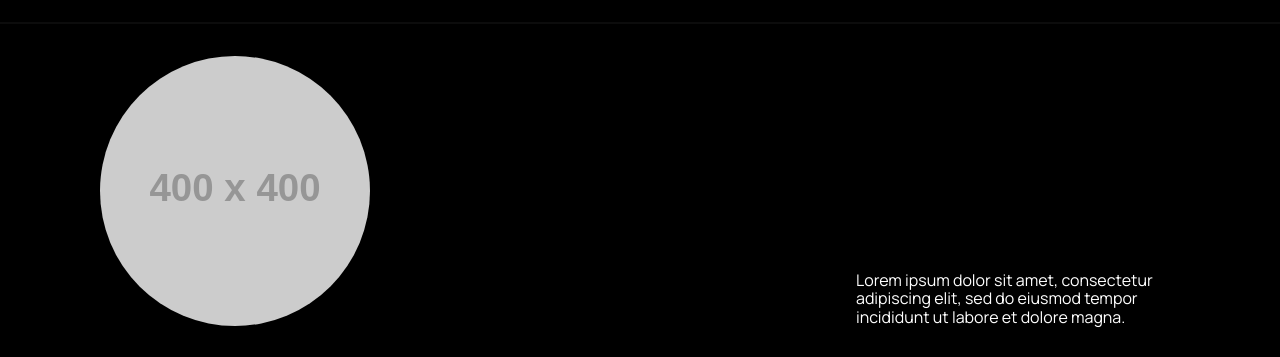
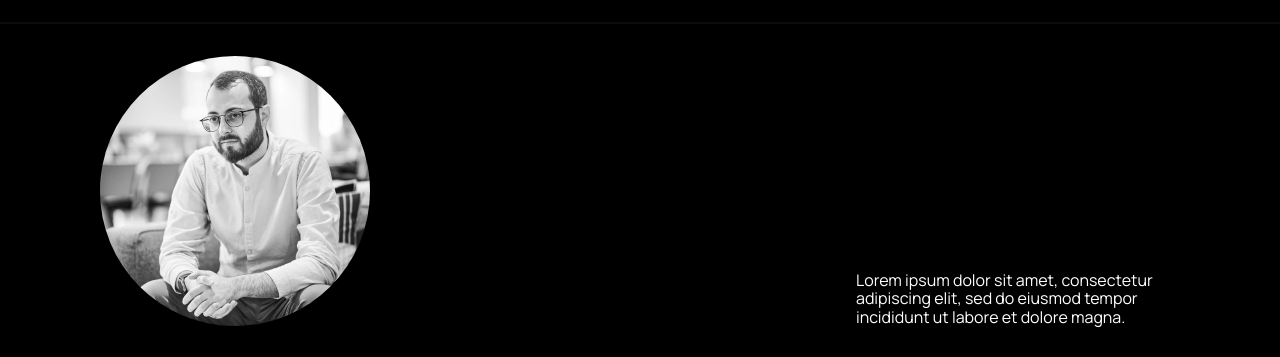
Before and after one commit to sonictrain/nicola-brucoli-portfolio, a plain HTML site: page index.html in a window 1280 px wide. Shown: the part 78-435 px from the top of the page. Drawn offline with nearby package versions, Linux system fonts and the light colour scheme; placeholder pictures from the web are drawn by us; files whose address does not match are found by name.

Commit message:
avatar image link updated

```diff
--- a/index.html
+++ b/index.html
@@ -44,7 +44,7 @@
     <!-- bio section with avatar & caption -->
     <section id="bio">
         <div id="bio-wrapper">
-            <img src="https://placehold.co/400" id="avatar" />
+            <img src="./assets/images/webp/avatar.webp" id="avatar" />
             <div class="section-content">
                 <p>
                     Lorem ipsum dolor sit amet, consectetur adipiscing elit, sed do eiusmod tempor incididunt ut labore
```
